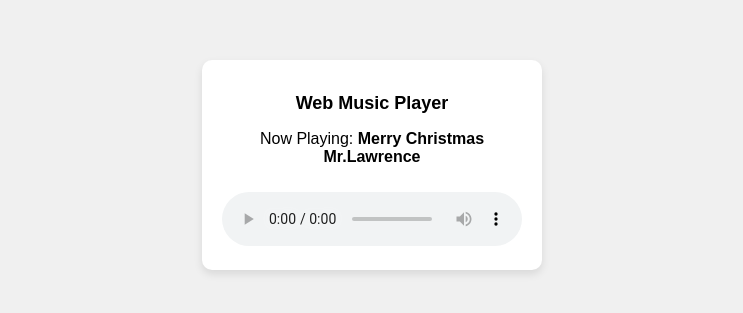
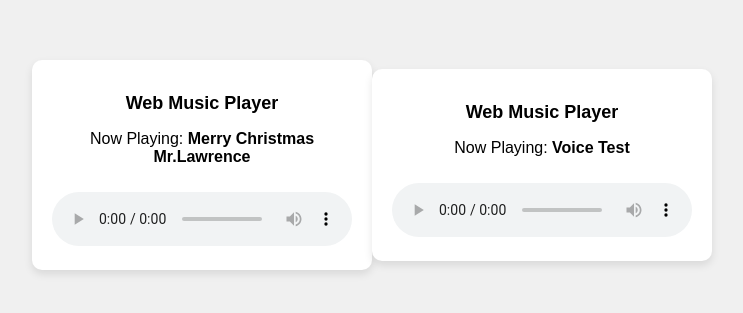
Before and after one commit to 3Idios/website, a plain HTML site: page Player/musicplayer.html in a window 1280 px wide. Shown: the part 235-548 px from the top of the page, without its empty margins (268-1011 px from the left). Drawn offline with Linux system fonts and the light colour scheme.

Commit message:
Upload new track

```diff
--- a/Player/musicplayer.html
+++ b/Player/musicplayer.html
@@ -42,5 +42,13 @@
             Your browser does not support the audio element.
         </audio>
     </div>
+    <div class="music-player">
+        <h1>Web Music Player</h1>
+        <p>Now Playing: <strong>Voice Test</strong></p>
+        <audio controls>
+            <source src="test.mp3" type="audio/mpeg">
+            Your browser does not support the audio element.
+        </audio>
+    </div>
 </body>
 </html>
```
Also changed, not shown: 1 other file.
